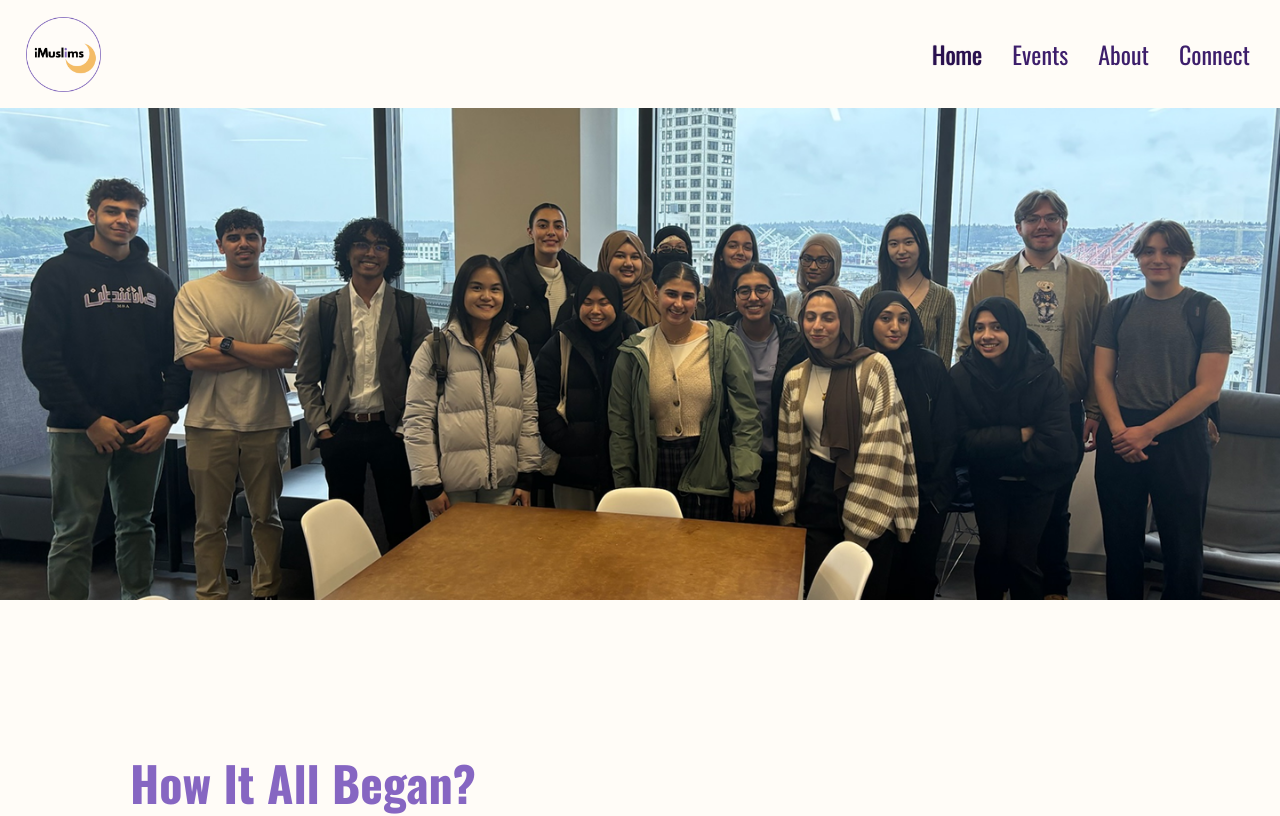
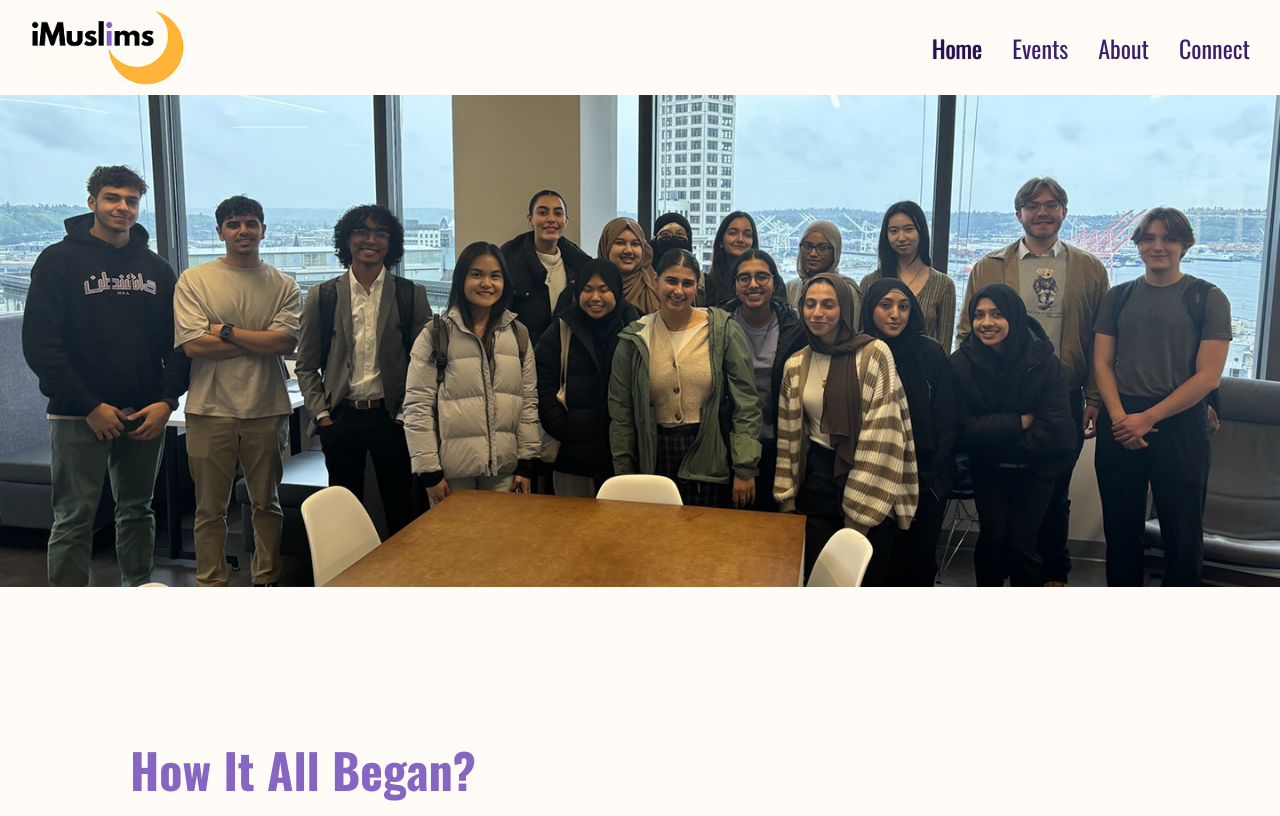
Before and after one commit to JimmyALiu/iMuslims, a Next.js app: page /about in a window 1280 px wide. Shown: the top 816 px of the page. Built offline with nearby package versions, Linux system fonts and the light colour scheme.

Commit message:
Fix height and logo.

```diff
--- a/src/components/Header.jsx
+++ b/src/components/Header.jsx
@@ -15,7 +15,7 @@ export default function Header() {
 
     return (
         <header className={styles.header}>
-            <img src='/circle-logo.png' className={styles.logo} alt='imuslims logo' />
+            <img src='/imuslims-logo.png' className={styles.logo} alt='imuslims logo' />
             <Navbar page={page} setPage={setPage} />
         </header>
     )
--- a/src/components/Header.module.css
+++ b/src/components/Header.module.css
@@ -5,14 +5,14 @@
     align-items: center;
     width: 100%;
     min-width: 1024px;
-    height: 108px;
+    height: 95px;
     overflow: hidden;
     box-sizing: border-box;
 }
 
 .logo {
     aspect-ratio: auto;
-    width: 75px;
+    height: 80%;
     margin-left: 26px;
 }
 
```
